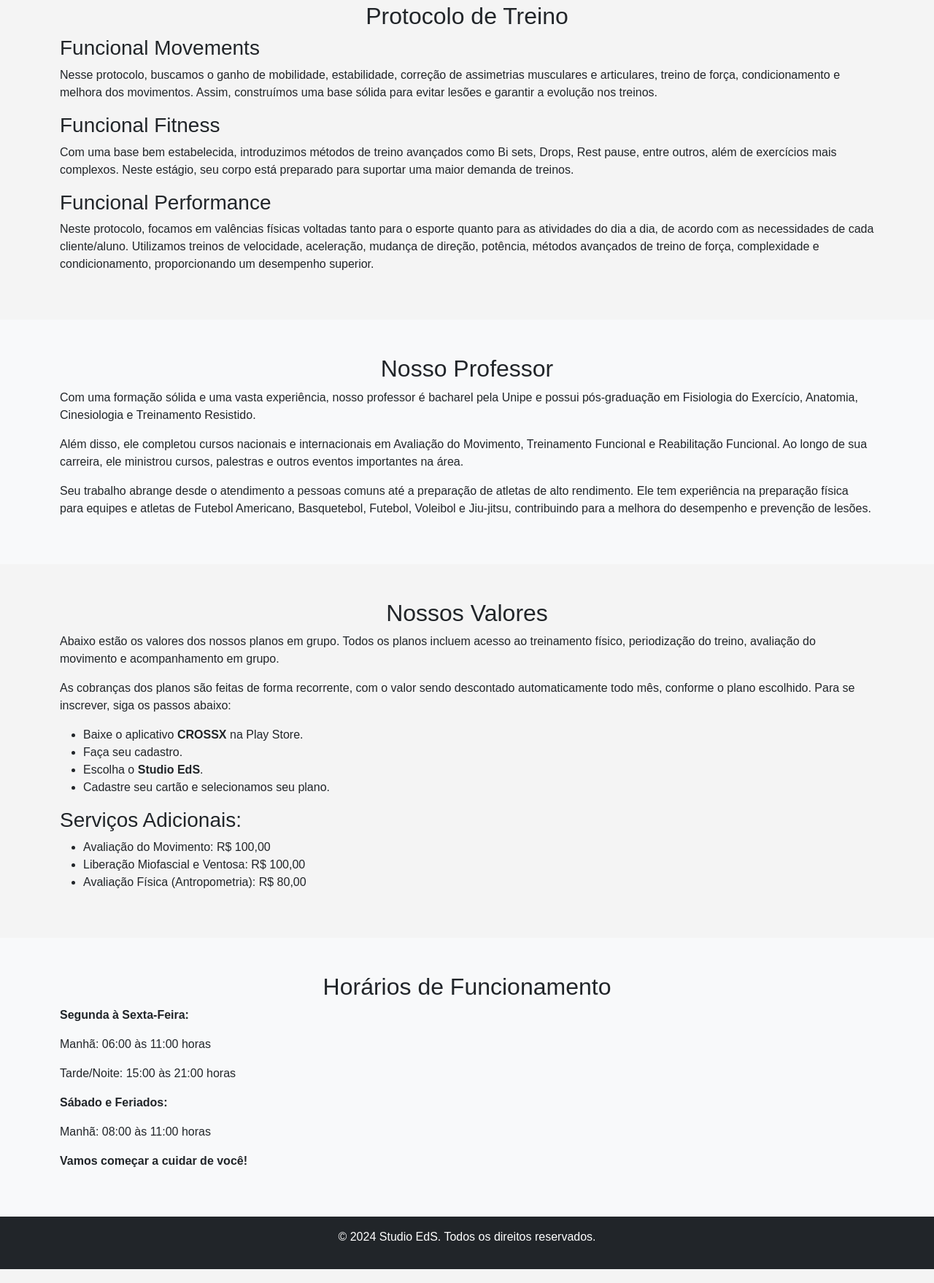
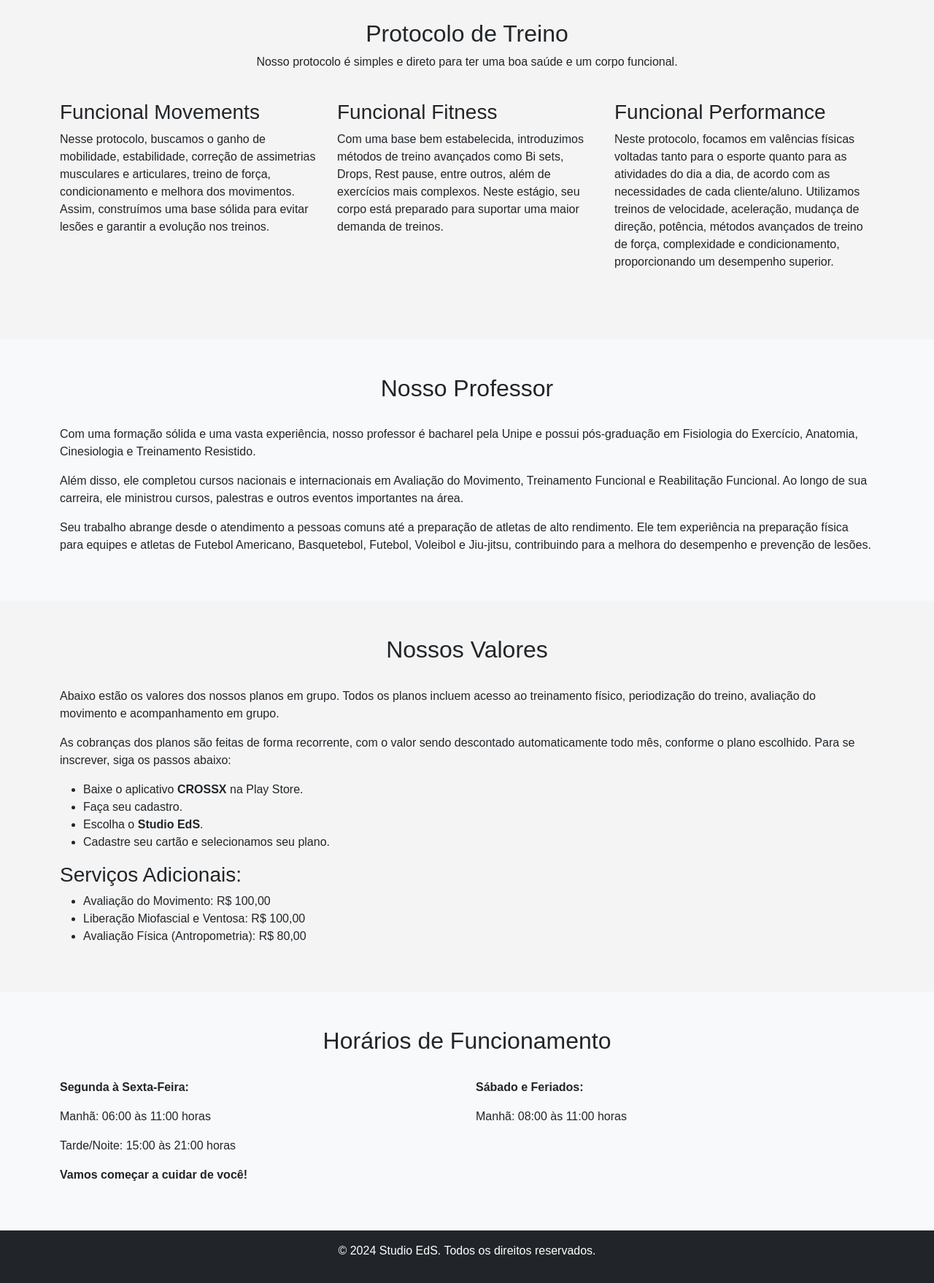
Before and after one commit to Amarildop1/siteStudio-Old, a plain HTML site: page index.html in a window 1280 px wide. Shown: the part 1009-2767 px from the top of the page at 73% size. Drawn offline with nearby package versions, Linux system fonts and the light colour scheme.

Commit message:
Ajustes de textos

```diff
--- a/index.html
+++ b/index.html
@@ -45,6 +45,7 @@
     <section id="sobre" class="py-5">
         <div class="container">
             <h2 class="text-center"> O Studio </h2>
+            <br> <!-- Gambiarra temporária -->
 
             <p> Nossa metodologia foi desenvolvida ao longo de anos de estudos, atendimentos e treinamentos. </p>
             <p> Especializamo-nos no treinamento físico funcional que foca nas suas necessidades, movimentos, força, objetivos e especificidades. </p>
@@ -57,6 +58,8 @@
     <section id="metodo" class="bg-light py-5 parallax">
         <div class="container">
             <h2 class="text-center"> Método de Treino </h2>
+            <br> <!-- Gambiarra temporária -->
+
             <p> Nosso método de treino se baseia na funcionalidade e no treinamento físico geral, utilizando uma ampla variedade de equipamentos, incluindo máquinas, bolas, pesos livres, barras, kettlebells e muito mais.</p>
             <p> O protocolo de treinos que você irá receber é personalizado, elaborado com base no resultado da avaliação do movimento, seu histórico, objetivos e necessidades. Esse método é adaptável para todos os tipos de pessoas e necessidades específicas.</p>
             <p> A avaliação do movimento é criteriosa e exclusiva aqui no Studio, com o objetivo de detectar riscos de lesão, dores e desconfortos. Além disso, avaliamos sua mobilidade, estabilidade, força central (core), flexibilidade e qualidade dos movimentos, garantindo um treino seguro e eficaz.</p>
@@ -68,12 +71,23 @@
     <section id="protocolo" class="py-5">
         <div class="container">
             <h2 class="text-center"> Protocolo de Treino</h2>
+            <p class="text-center"> Nosso protocolo é simples e direto para ter uma boa saúde e um corpo funcional. </p>
+            <br> <!-- Gambiarra temporária -->
+
+            <div class="row">
+                <div class="col-md-4">
                     <h3> Funcional Movements </h3>
                     <p> Nesse protocolo, buscamos o ganho de mobilidade, estabilidade, correção de assimetrias musculares e articulares, treino de força, condicionamento e melhora dos movimentos. Assim, construímos uma base sólida para evitar lesões e garantir a evolução nos treinos.</p>
+                </div>
+                <div class="col-md-4">
                     <h3> Funcional Fitness </h3>
                     <p> Com uma base bem estabelecida, introduzimos métodos de treino avançados como Bi sets, Drops, Rest pause, entre outros, além de exercícios mais complexos. Neste estágio, seu corpo está preparado para suportar uma maior demanda de treinos.</p>
+                </div>
+                <div class="col-md-4">
                     <h3> Funcional Performance </h3>
                     <p> Neste protocolo, focamos em valências físicas voltadas tanto para o esporte quanto para as atividades do dia a dia, de acordo com as necessidades de cada cliente/aluno. Utilizamos treinos de velocidade, aceleração, mudança de direção, potência, métodos avançados de treino de força, complexidade e condicionamento, proporcionando um desempenho superior.</p>
+                </div>
+            </div>
         </div>
     </section>
 
@@ -82,6 +96,8 @@
     <section id="professor" class="bg-light py-5">
         <div class="container">
             <h2 class="text-center"> Nosso Professor </h2>
+            <br> <!-- Gambiarra temporária -->
+
             <p> Com uma formação sólida e uma vasta experiência, nosso professor é bacharel pela Unipe e possui pós-graduação em Fisiologia do Exercício, Anatomia, Cinesiologia e Treinamento Resistido.</p>
             <p> Além disso, ele completou cursos nacionais e internacionais em Avaliação do Movimento, Treinamento Funcional e Reabilitação Funcional. Ao longo de sua carreira, ele ministrou cursos, palestras e outros eventos importantes na área.</p>
             <p> Seu trabalho abrange desde o atendimento a pessoas comuns até a preparação de atletas de alto rendimento. Ele tem experiência na preparação física para equipes e atletas de Futebol Americano, Basquetebol, Futebol, Voleibol e Jiu-jitsu, contribuindo para a melhora do desempenho e prevenção de lesões.</p>
@@ -92,6 +108,8 @@
     <section id="valores" class="py-5">
         <div class="container">
             <h2 class="text-center"> Nossos Valores </h2>
+            <br> <!-- Gambiarra temporária -->
+
             <p> Abaixo estão os valores dos nossos planos em grupo. Todos os planos incluem acesso ao treinamento físico, periodização do treino, avaliação do movimento e acompanhamento em grupo.</p>
             <p> As cobranças dos planos são feitas de forma recorrente, com o valor sendo descontado automaticamente todo mês, conforme o plano escolhido. Para se inscrever, siga os passos abaixo:</p>
             <ul>
@@ -114,11 +132,22 @@
     <section id="horarios" class="bg-light py-5">
         <div class="container">
             <h2 class="text-center"> Horários de Funcionamento </h2>
+            <br> <!-- Gambiarra temporária -->
+
+            <div class="row">
+
+                <div class="col-md-6">
                     <p> <strong> Segunda à Sexta-Feira:</strong> </p>
                     <p> Manhã: 06:00 às 11:00 horas </p>
                     <p> Tarde/Noite: 15:00 às 21:00 horas </p>
+                </div>
+
+                <div class="col-md-6">
                     <p> <strong>Sábado e Feriados:</strong></p>
                     <p> Manhã: 08:00 às 11:00 horas  </p>
+                </div>
+            </div>
+
             <p> <strong>Vamos começar a cuidar de você!</strong> </p>
         </div>
     </section>
--- a/styles.css
+++ b/styles.css
@@ -43,6 +43,7 @@ body {
     font-size: 1.25rem;
 }
 
+
 /* Seções */
 section {
     padding: 60px 0;
@@ -63,9 +64,10 @@ section.bg-light {
     background-color: #f8f9fa;
 }
 
+/* .section-bg por enquanto É LIXO */
 /* Seção com Imagem de Fundo */
 .section-bg {
-    background-image: url('/background.jpg');
+    background-image: url('imagem11.png');
     background-size: cover;
     background-position: center;
     background-attachment: fixed; /* Parallax effect */
@@ -136,6 +138,7 @@ footer {
     position: relative;
 }
 
+
 /* Ajustes Responsivos */
 @media (max-width: 767.98px) {
     .navbar {
@@ -147,6 +150,7 @@ footer {
     }
 }
 
+
 @media (min-width: 768px) {
     .navbar-nav {
         margin-left: auto;
```
Lines whose indentation alone changed are shown as unchanged.
